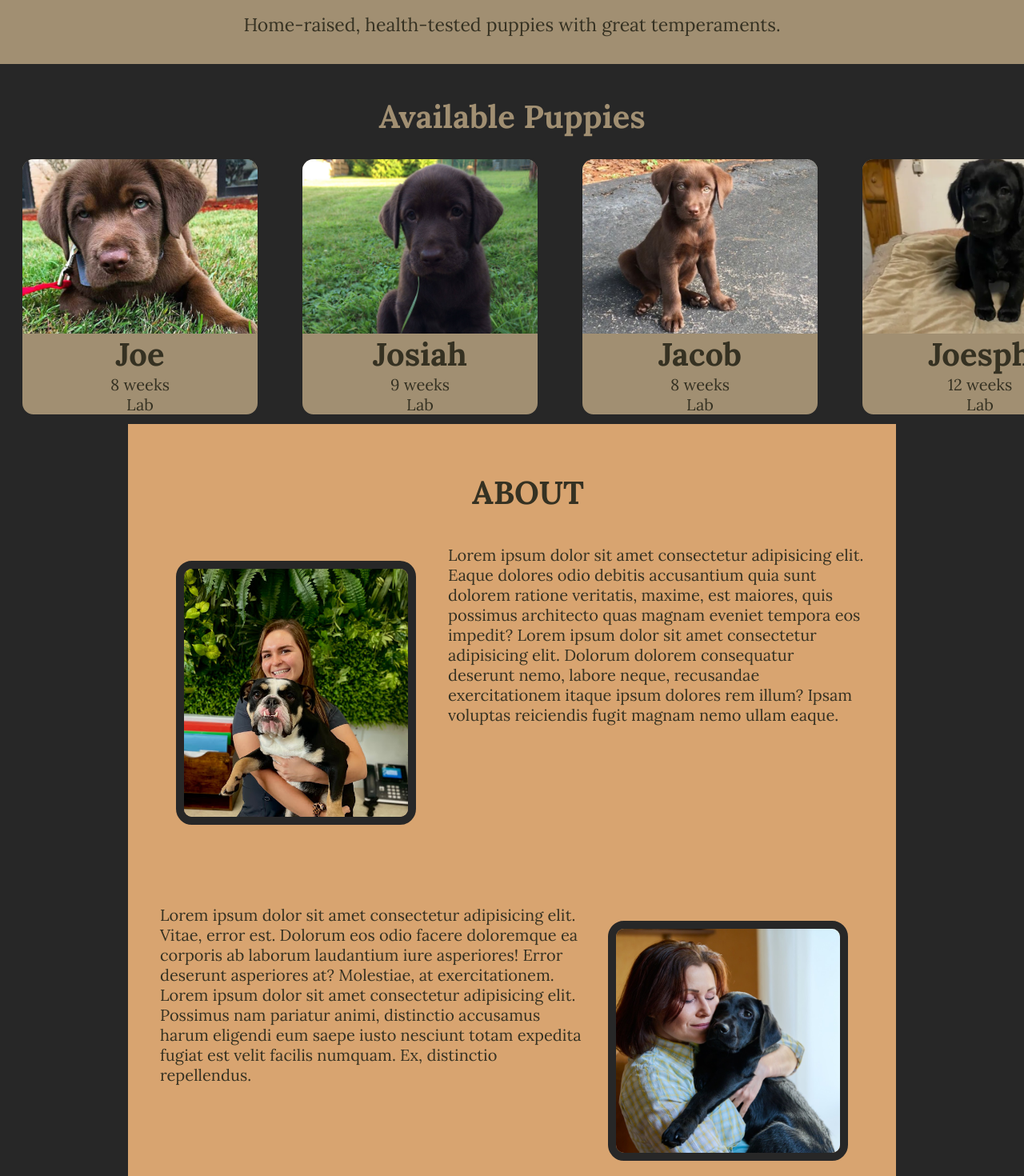
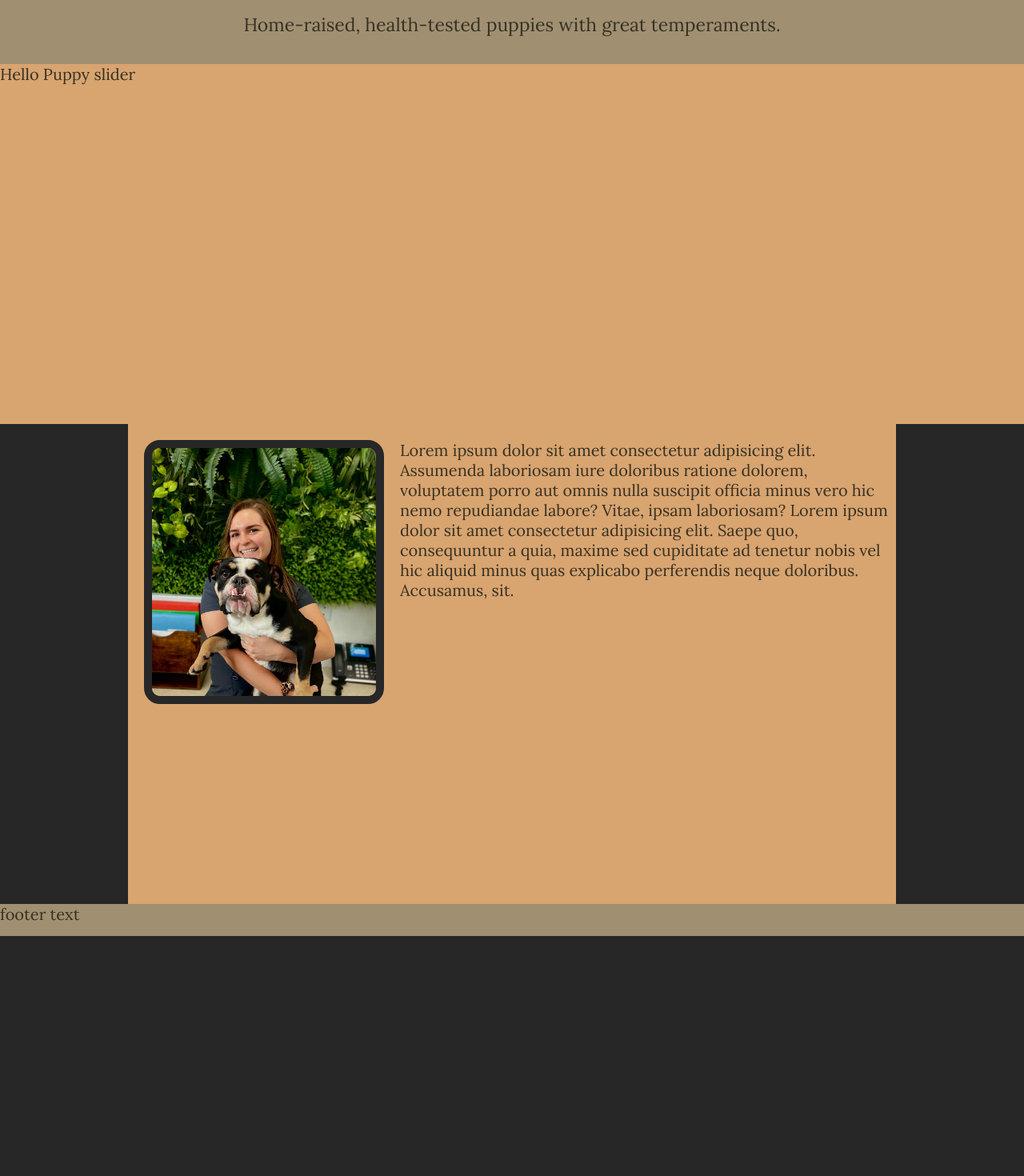
Before and after one commit to Downeyn21/willow-springs, a React (Vite) app: page / in a window 1280 px wide. Shown: the part 420-1890 px from the top of the page at 80% size. After the commit the page ends 1590 px from the top, so only its background shows below. Built offline with nearby package versions, Linux system fonts and the light colour scheme; a web font is replaced by a local one.

Commit message:
added miniAbout.jsx & style

```diff
--- a/src/components/homepage/HeroSection.jsx
+++ b/src/components/homepage/HeroSection.jsx
@@ -1,7 +1,14 @@
 function HeroSection() {
     return (
         <div>
-            I am hero section
+            <div className="homepageHeaderContainer">
+                    <div className="headerWrapper">
+                        <h1>Welcome to Willow Springs</h1>
+                        <button>View Puppies</button>
+                    </div>
+                    <div className="gradientOverlay"></div>
+                    <img src="/public/images/aiPuppy.jpg" alt="" />
+            </div>
         </div>
     );
 }
--- a/src/components/homepage/MiniAbout.jsx
+++ b/src/components/homepage/MiniAbout.jsx
@@ -1,11 +1,20 @@
 function MiniAbout() {
     return (
         <>
-            <div>
-                HELLO ABOUT
+            <div className="miniAboutWrapper">
+                <div className="aboutContainer">
+                    <div className="contentWrapper">
+                        <img src="/public/images/person-n-dog.jpg" alt="dog n girl" />
+                        <p>
+                            Lorem ipsum dolor sit amet consectetur adipisicing elit. Assumenda laboriosam iure doloribus ratione dolorem, voluptatem porro aut omnis nulla suscipit officia minus vero hic nemo repudiandae labore? Vitae, ipsam laboriosam?
+
+                            Lorem ipsum dolor sit amet consectetur adipisicing elit. Saepe quo, consequuntur a quia, maxime sed cupiditate ad tenetur nobis vel hic aliquid minus quas explicabo perferendis neque doloribus. Accusamus, sit.
+                        </p>
+                    </div>
+                </div>
             </div>
         </>
     );
 }
 
-export default MiniAbout.jsx;
+export default MiniAbout;
--- a/src/components/homepage/PuppySlider.jsx
+++ b/src/components/homepage/PuppySlider.jsx
@@ -1,6 +1,8 @@
+// import { puppyList } from "../../assets/FakePuppyList";
+
 function PuppySlider() {
     return (
-        <div>
+        <div className="sliderContainer">
             Hello Puppy slider
         </div>
     );
--- a/src/components/layout/Footer.jsx
+++ b/src/components/layout/Footer.jsx
@@ -3,7 +3,7 @@ function Footer() {
         <>
             <div className="FooterContainer">
                 <div>
-                    Lorem ipsum dolor sit amet consectetur adipisicing elit. Velit laboriosam, facere soluta tempora et doloremque architecto obcaecati sunt fuga perspiciatis vitae voluptatem officiis aliquid sint delectus atque debitis deserunt pariatur!
+                    footer text
                 </div>
             </div>
         </>
--- a/src/pages/About.jsx
+++ b/src/pages/About.jsx
@@ -7,7 +7,7 @@ function About() {
         </div>
         <div className="aboutBodyContainer">
           <div className="aboutFirstWrapper">
-            <img src="/public/images/person-n-dog.jpg" alt="" />
+            <img src="/public/images/person-n-dog.jpg" alt="dog n girl" />
             <p>
               Lorem JASON ipsum dolor sit amet consectetur adipisicing elit.
               Placeat vero id eos veniam. Natus quisquam sunt culpa officiis
--- a/src/pages/HomePage.jsx
+++ b/src/pages/HomePage.jsx
@@ -1,4 +1,6 @@
-import { puppyList } from "../assets/FakePuppyList";
+import HeroSection from "../components/homepage/HeroSection";
+import PuppySlider from "../components/homepage/PuppySlider";
+import MiniAbout from "../components/homepage/MiniAbout";
 
 function HomePage() {
 
@@ -7,50 +9,14 @@ function HomePage() {
         <>
             <div className="homepageContainer">
                 {/* will all be variables to change with admin section */}
-                <div className="homepageHeaderContainer">
-                    <div className="headerWrapper">
-                        <h1>Welcome to Willow Springs</h1>
-                        <button>View Puppies</button>
-                    </div>
-                    <div className="gradientOverlay"></div>
-                    <img src="/public/images/aiPuppy.jpg" alt="" />
-                </div>
+                <HeroSection />
                 <div className="homepageSubHeaderContainer">
                     <h2>
                         Home-raised, health-tested puppies with great temperaments.
                     </h2>
                 </div>
-                <div className="homepagePuppiesContainer">
-                    <h3>Available Puppies</h3>
-                    <div className="homepagePuppiesWrapper">
-                        {puppyList.map((puppy, index) => (
-                            <div key={index} className="PupSingle">
-                                <img src={puppy.img} alt="" />
-                                <h1>{puppy.name}</h1>
-                                <div>{puppy.age}</div>
-                                <div>{puppy.breed}</div>
-                            </div>
-                        ))}
-                    </div>
-                </div>
-                <div className="homepageLowerContainer">
-                    <div className="miniAboutusWrapper">
-                        <h3>ABOUT</h3>
-                        <div className="aboutSectionRight">
-                            <img src="/public/images/person-n-dog.jpg" alt="person and dog" />
-                            <p>Lorem ipsum dolor sit amet consectetur adipisicing elit. Eaque dolores odio debitis accusantium quia sunt dolorem ratione veritatis, maxime, est maiores, quis possimus architecto quas magnam eveniet tempora eos impedit?
-                            Lorem ipsum dolor sit amet consectetur adipisicing elit. Dolorum dolorem consequatur deserunt nemo, labore neque, recusandae exercitationem itaque ipsum dolores rem illum? Ipsam voluptas reiciendis fugit magnam nemo ullam eaque.
-                            </p>
-                        </div>
-                        <div className="aboutSectionLeft">
-                            <img src="/public/images/woman-holding-lab.jpg" alt="woman and dog" />
-                            <p>
-                                Lorem ipsum dolor sit amet consectetur adipisicing elit. Vitae, error est. Dolorum eos odio facere doloremque ea corporis ab laborum laudantium iure asperiores! Error deserunt asperiores at? Molestiae, at exercitationem.
-                                Lorem ipsum dolor sit amet consectetur adipisicing elit. Possimus nam pariatur animi, distinctio accusamus harum eligendi eum saepe iusto nesciunt totam expedita fugiat est velit facilis numquam. Ex, distinctio repellendus.
-                            </p>
-                        </div>
-                    </div>
-                </div>
+                <PuppySlider />
+                <MiniAbout />
             </div>
         </>
     );
--- a/src/style/components/homepage/_HeroSection.scss
+++ b/src/style/components/homepage/_HeroSection.scss
@@ -0,0 +1,2 @@
+@use '/src/style/utils/mixins' as *;
+@use '/src/style/utils/colors' as *;
--- a/src/style/components/homepage/_MiniAbout.scss
+++ b/src/style/components/homepage/_MiniAbout.scss
@@ -0,0 +1,22 @@
+@use '/src/style/utils/mixins' as *;
+@use '/src/style/utils/colors' as *;
+
+.miniAboutWrapper {
+    @include flex_layout;
+
+    .aboutContainer {
+        width: 75vw;
+        height: 600px;
+        background-color: $primary-color;
+
+        .contentWrapper {
+            @include pictureText_layout;
+            margin-top: 1rem;
+
+            img {
+                @include picture_style;
+                margin: 0 1rem 1rem 1rem;
+            }
+        }
+    }
+}
--- a/src/style/components/homepage/_PuppySlider.scss
+++ b/src/style/components/homepage/_PuppySlider.scss
@@ -0,0 +1,8 @@
+@use '/src/style/utils/mixins' as *;
+@use '/src/style/utils/colors' as *;
+
+.sliderContainer {
+    background-color: $primary_color;
+    width: 100vw;
+    height: 450px;
+}
--- a/src/style/utils/_mixins.scss
+++ b/src/style/utils/_mixins.scss
@@ -13,6 +13,15 @@
     align-items: center;
 }
 
+@mixin pictureText_layout {
+    display: flex;
+
+
+    img {
+        margin-top: 0;
+    }
+}
+
 @mixin picture_style {
     width: 300px;
     height: auto;
```
